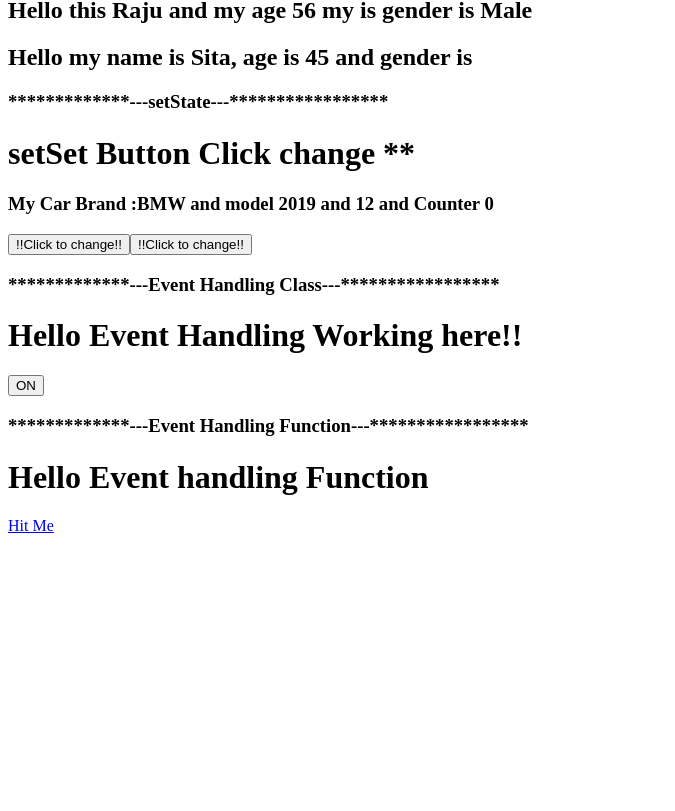
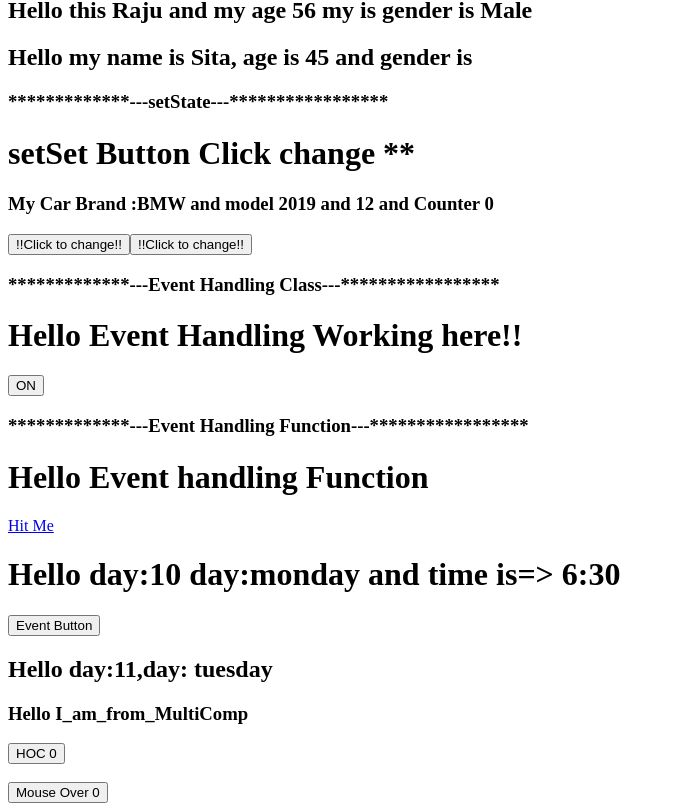
Before and after one commit to gautrohit/React_Start, a React (Create React App) app: page / in a window 1280 px wide. Shown: the part 328-1139 px from the top of the page, without its empty margins (0-675 px from the left). Before the commit the page ends 871 px from the top, so only its background shows below. Built offline with nearby package versions, Linux system fonts and the light colour scheme.

Commit message:
HOC
Higher Order Component

```diff
--- a/src/App.js
+++ b/src/App.js
@@ -6,6 +6,10 @@ import Employee from './state/With_Contru';
 import Doctor from './eventHandling/EventClass';
 import Doctor2 from './eventHandling/EventFunction';
 import StudentSet from './state/SetState';
+import { Monday, Tuesday, MultiComp} from './components/MultipleClass';
+import HOC from './components/HOC';
+import HOC2 from './components/HOC2';
+
 
 class App extends Component {
   constructor(props) {
@@ -39,6 +43,12 @@ class App extends Component {
         <Doctor></Doctor>
         <h3>*************---Event Handling Function---*****************</h3>
         <Doctor2 name="Event function"></Doctor2>
+        <Monday time={"6:30"}></Monday>
+        <Tuesday></Tuesday>
+        <MultiComp></MultiComp>
+        <HOC></HOC>
+        <br></br>
+        <HOC2></HOC2>
       </>
     );
   }
--- /dev/null
+++ b/src/components/HOC.jsx
@@ -0,0 +1,16 @@
+import React, { Component } from 'react';
+import UpdatedCounter from './withCounter';
+
+ class HOC extends Component {
+
+    render() {
+        const {count, handleClick} = this.props;
+        return (
+            <div>
+                <button onClick={handleClick}>HOC {count}</button>
+            </div>
+        )
+    }
+}
+
+export default UpdatedCounter(HOC);
--- /dev/null
+++ b/src/components/HOC2.jsx
@@ -0,0 +1,16 @@
+import React, { Component } from 'react'
+import UpdatedCounter from './withCounter';
+
+ class HOC2 extends Component {
+
+    render() {
+        const {count, handleClick} = this.props;
+        return (
+            <div>
+                <button onMouseOver={handleClick}>Mouse Over {count}</button>
+            </div>
+        )
+    }
+}
+
+export default UpdatedCounter(HOC2);
--- /dev/null
+++ b/src/components/MultipleClass.jsx
@@ -0,0 +1,74 @@
+import React from 'react';
+
+class Monday extends React.Component{
+
+    constructor(props){
+        super(props);
+
+        this.state={
+            date:10,
+            day:"monday",
+            time: this.props.time
+        }
+    }
+
+
+    handleClick = () =>{
+        alert("Hello Event is working");
+        this.setState({
+            date:5,
+            day:"Sunday",
+            time: "7:30"
+        })
+    }
+
+    render(){
+        return(
+            <>
+            <h1>Hello day:{this.state.date}  day:{this.state.day} and time is=> {this.state.time} </h1>
+            <button onClick={this.handleClick}>Event Button</button>
+            </>
+        );
+    }
+}
+
+class Tuesday extends React.Component{
+    constructor(props){
+        super(props);
+
+        this.state={
+            date:11,
+            day:"tuesday"
+        }
+    }
+    render(){
+        return(
+            <>
+         <h2>Hello day:{this.state.date},day: {this.state.day} </h2>
+            </>
+        );
+    }
+}
+
+
+class Wednesday extends React.Component{
+    render(){
+        return(
+            <>
+            <h3>Hello Wednesday!!</h3>
+            </>
+        )
+    }
+}
+
+function MultiComp(){
+   return (
+       <>
+        <h3>Hello I_am_from_MultiComp</h3>
+       </>
+   );
+}
+
+export{
+    Monday, Tuesday, Wednesday,MultiComp,
+}
--- /dev/null
+++ b/src/components/withCounter.jsx
@@ -0,0 +1,32 @@
+import React from 'react'
+
+  const UpdatedCounter = OriginalComponent => {
+
+    class NewComponent extends React.Component{
+        constructor(props){
+            super(props);
+                this.state={
+                    count:0
+                }
+         }
+
+        handleClick=()=>{
+            //alert("this is HOC");
+            this.setState({
+                count: this.state.count + 6
+            })
+        }
+
+    render(){
+        return(
+            <>
+                <OriginalComponent count={this.state.count} handleClick={this.handleClick}></OriginalComponent>
+            </>
+        )
+        }
+
+}
+return NewComponent
+}
+
+export default UpdatedCounter
--- a/src/state/SetState.jsx
+++ b/src/state/SetState.jsx
@@ -14,6 +14,7 @@ class StudentSet extends React.Component {
   handleClick = () => {
     // with objects
     this.setState({
+
       brand: 'Maruti',
       model: 2020,
       age:20,
```
